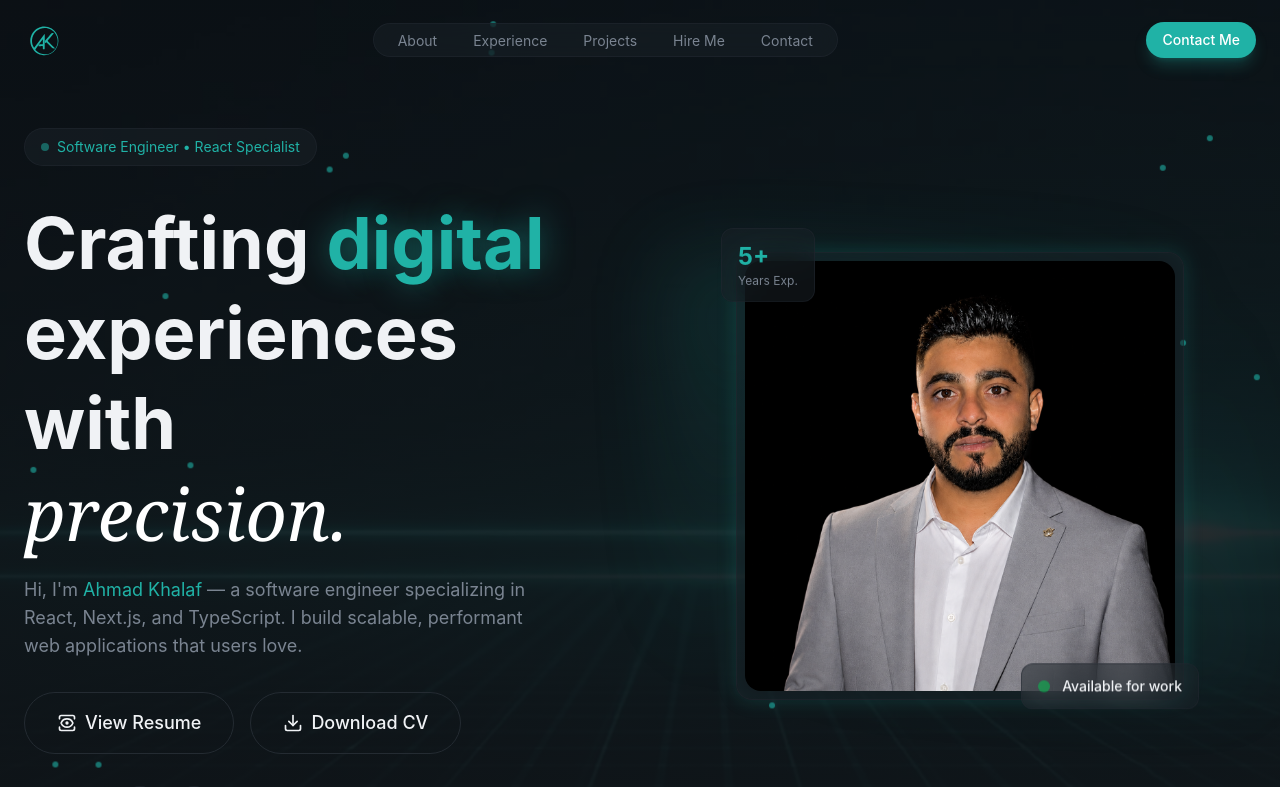
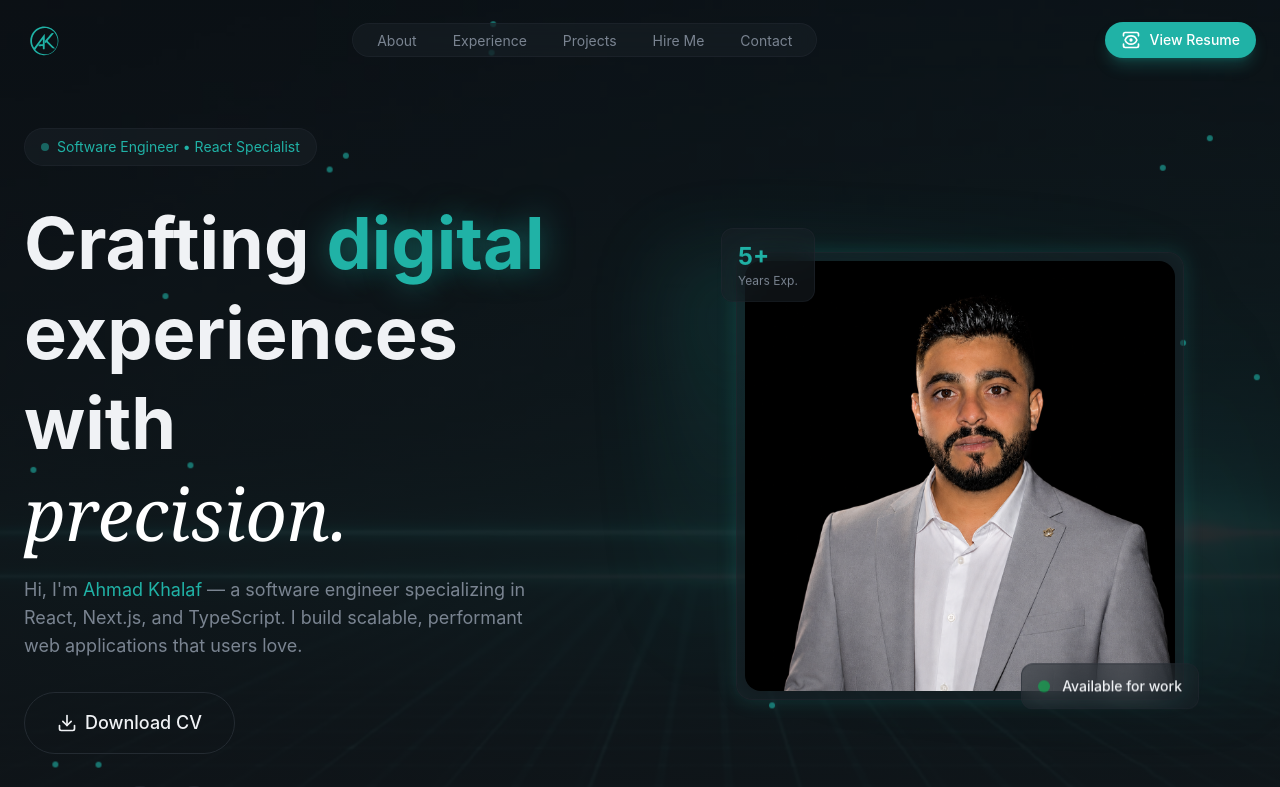
Before and after one commit to Ahmad-khalaf517/ahmad-khalaf-portfolio, a Next.js app: page / in a window 1280 px wide. Shown: the top 787 px of the page. Built offline with nearby package versions, Linux system fonts and the light colour scheme.

Commit message:
Replace contact me button in the header with view resume as it is included in navbar

```diff
--- a/components/layout/navbar.tsx
+++ b/components/layout/navbar.tsx
@@ -1,7 +1,7 @@
 import { Button } from "@/components/ui/button";
 import Image from "next/image";
 import { useState } from "react";
-import { Menu, X } from "lucide-react";
+import { Menu, View, X } from "lucide-react";
 
 const navLinks = [
   { href: "#about", label: "About" },
@@ -39,7 +39,11 @@ export default function Navbar() {
 
         {/* CTA Button */}
         <div className="hidden md:block">
-          <Button size="sm">Contact Me</Button>
+          <a href="/Ahmad-khalaf-Resume.pdf" target="_blank" rel="noopener noreferrer">
+            <Button size="sm">
+              <View className="w-5 h-5" /> View Resume
+            </Button>
+          </a>
         </div>
 
         {/* Mobile Menu Button */}
@@ -66,9 +70,11 @@ export default function Navbar() {
               </a>
             ))}
 
-            <Button onClick={() => setIsMobileMenuOpen(false)}>
-              Contact Me
-            </Button>
+            <a href="/Ahmad-khalaf-Resume.pdf" target="_blank" rel="noopener noreferrer" onClick={() => setIsMobileMenuOpen(false)}>
+              <Button>
+               <View className="w-5 h-5" /> View Resume
+              </Button>
+            </a>
           </div>
         </div>
       )}
--- a/components/sections/hero.tsx
+++ b/components/sections/hero.tsx
@@ -111,12 +111,6 @@ export default function Hero() {
 
             {/* CTAs */}
             <div className="flex flex-wrap gap-4 animate-fade-in animation-delay-300">
-              <a href="/Ahmad-khalaf-Resume.pdf" target="_blank" rel="noopener noreferrer">
-                <AnimatedBorderButton>
-                  <View className="w-5 h-5" />
-                  View Resume
-                </AnimatedBorderButton>
-              </a>
               <a href="/Ahmad-khalaf-Resume.pdf" target="_blank" rel="noopener noreferrer" download>
                 <AnimatedBorderButton>
                   <Download className="w-5 h-5" />
```
